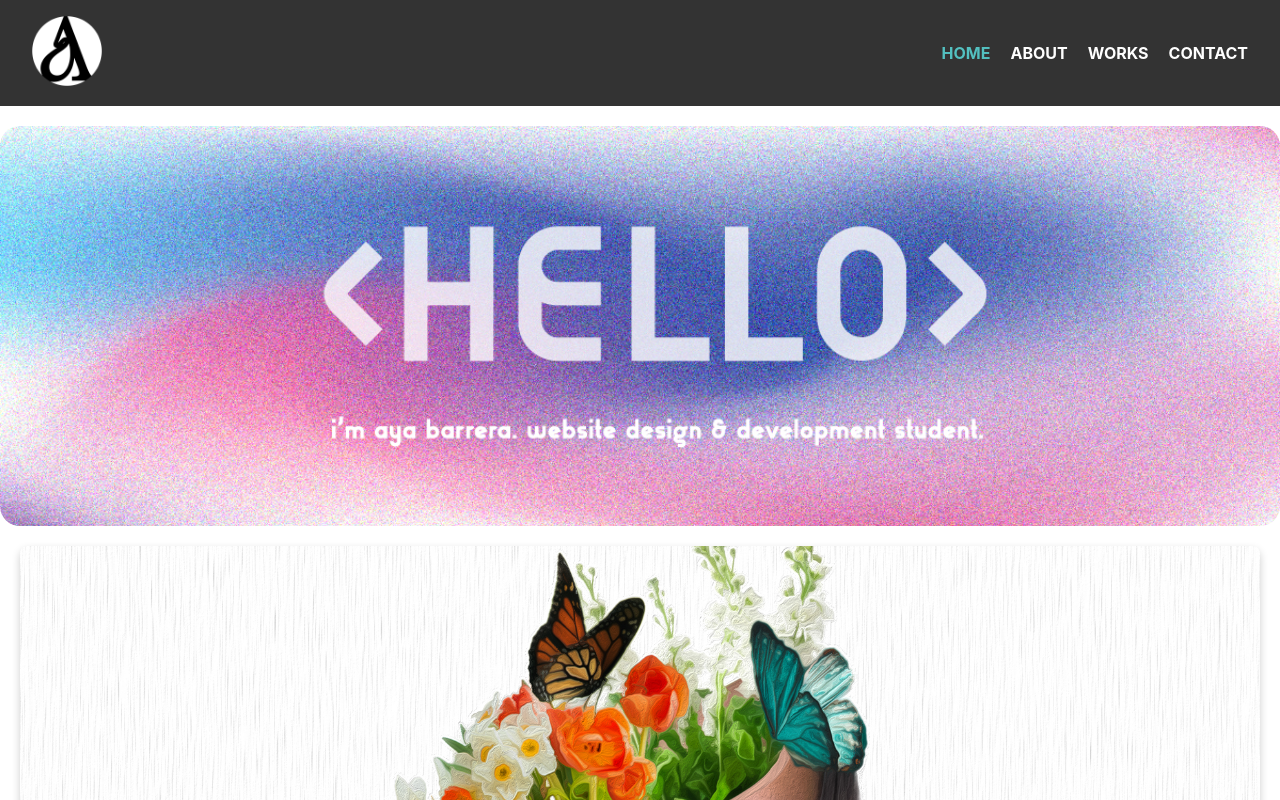
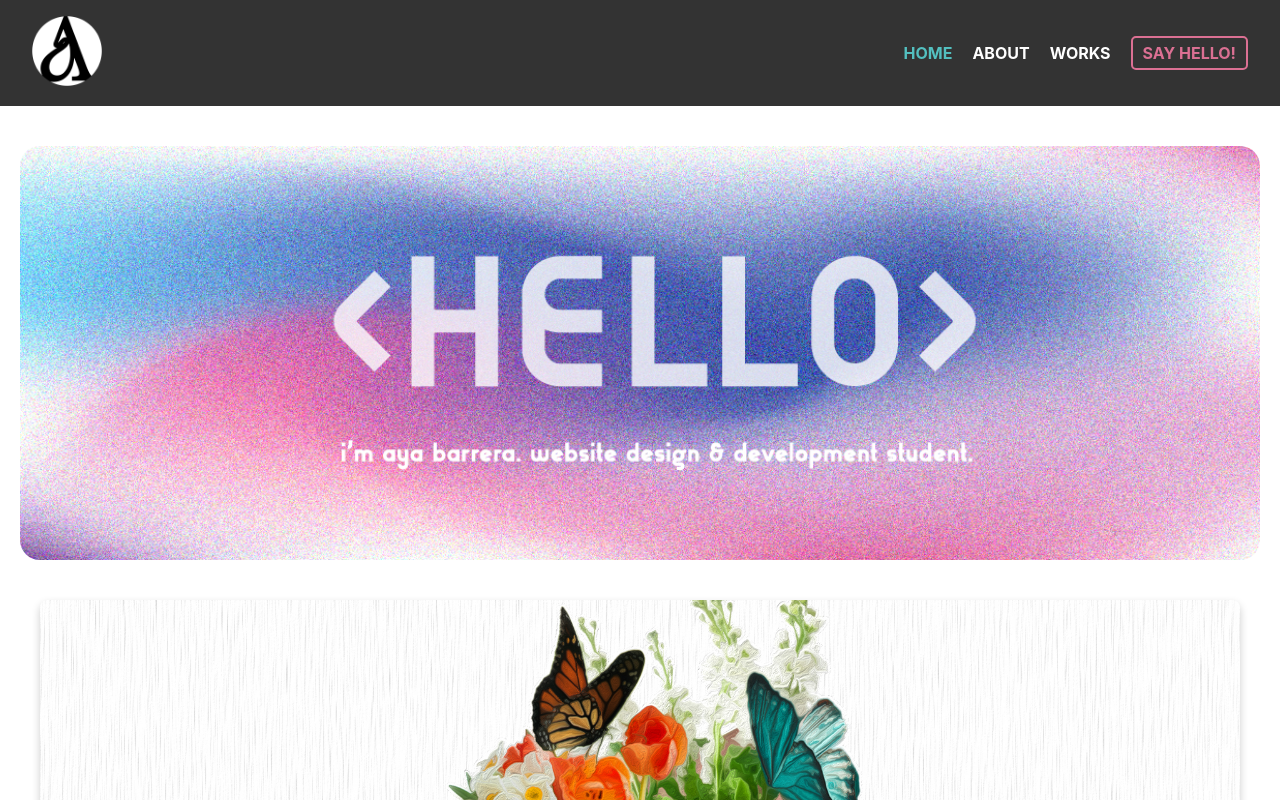
Before and after one commit to ayabarrera/ResponsiveNav, a React (Create React App) app: page / in a window 1280 px wide. Shown: the top 800 px of the page. Built offline with nearby package versions, Linux system fonts and the light colour scheme.

Commit message:
cleaned up the codes for home.js

```diff
--- a/src/App.css
+++ b/src/App.css
@@ -36,6 +36,21 @@
 }
 
 .nav-links a:not(.active) {
+  color: white;
+}
+
+/* for the say hello*/
+.nav-links li:nth-child(4) a {
+  color: palevioletred;
+  border: 2px solid palevioletred;
+  padding: 5px 10px;
+  border-radius: 5px;
+  transition: all 0.3s ease;
+}
+
+.nav-links li:nth-child(4) a:hover {
+  background-color: rgb(83, 192, 192);
+  border: 2px solid rgb(83, 192, 192);
   color: white;
 }
 
--- a/src/App.js
+++ b/src/App.js
@@ -1,6 +1,7 @@
 import React, { useState } from "react";
 import './App.css';
 import './index.css';
+import './home.css';
 import { BrowserRouter as Router, Routes, Route, NavLink } from "react-router-dom";
 import Home from './components/Home';
 import Work from './components/Works';
@@ -27,7 +28,7 @@ function App() {
             <li><NavLink to="/" end onClick={() => setIsOpen(false)}>HOME</NavLink></li>
             <li><NavLink to="/About" onClick={() => setIsOpen(false)}>ABOUT</NavLink></li>
             <li><NavLink to="/Work" onClick={() => setIsOpen(false)}>WORKS</NavLink></li>
-            <li><NavLink to="/Contact" onClick={() => setIsOpen(false)}>CONTACT</NavLink></li>
+            <li><NavLink to="/Contact" onClick={() => setIsOpen(false)}>SAY HELLO!</NavLink></li>
           </ul>
 
           <div className="hamburger" onClick={toggleMenu}>
--- a/src/components/Home.js
+++ b/src/components/Home.js
@@ -14,41 +14,23 @@ import work12 from "../images/work12.jpg";
 import work13 from "../images/work13.jpg";
 import work14 from "../images/work14.jpg";
 
-
-const imagePaths = [work1, work2, work3, work5, work4, work8, work6, work9, work10, work11, work12, work13, work14];
+const imagePaths = [
+  work1,
+  work2,
+  work3,
+  work5,
+  work4,
+  work8,
+  work6,
+  work9,
+  work10,
+  work11,
+  work12,
+  work13,
+  work14,
+];
 
 function Home() {
-  const pageStyle = {
-    backgroundColor: "white",
-    minHeight: "100vh",
-    color: "black",
-    margin: 0,
-  };
-
-  const sectionStyle = {
-    textAlign: "center",
-    display: "flex",
-    justifyContent: "center",
-    alignItems: "center",
-    height: "400px",
-    overflow: "hidden",
-    marginTop: "20px",
-  };
-
-  const heroImageStyle = {
-    width: "100%",
-    height: "100%",
-    objectFit: "cover",
-    borderRadius: "20px",
-  };
-
-  const galleryStyle = {
-    display: "grid",
-    gridTemplateColumns: "repeat(3, 1fr)",
-    gap: "20px",
-    padding: "20px",
-  };
-
   const imagePreviewStyle = {
     width: "100%",
     height: "auto",
@@ -73,24 +55,19 @@ function Home() {
       event.target.style.boxShadow = "0 8px 16px rgba(0, 0, 0, 0.4)";
       event.target.style.filter = "brightness(0.8) hue-rotate(15deg)";
     } else {
-      event.target.style.transform = "scale(1)";  // Normal size
-      event.target.style.boxShadow = "0 4px 8px rgba(0, 0, 0, 0.2)";  // Light shadow
+      event.target.style.transform = "scale(1)"; // Normal size
+      event.target.style.boxShadow = "0 4px 8px rgba(0, 0, 0, 0.2)"; // Light shadow
       event.target.style.filter = "none";
     }
   };
 
   return (
-    <div style={pageStyle}>
-      <header style={{ padding: "0px 0px", backgroundColor: "#f2eded", textAlign: "center" }}></header>
-      <section className="hero-section" style={sectionStyle}>
-        <img
-          src={heroImg}
-          alt="Hero"
-          style={heroImageStyle}
-        />
+    <div className="pageStyle">
+      <section className="homesectionStyle">
+        <img src={heroImg} alt="Hero" />
       </section>
 
-      <section style={galleryStyle}>
+      <section className="galleryStyle">
         {imagePaths.map((image, index) => {
           let imageStyle = imagePreviewStyle;
           let gridColumnStyle = "auto";
--- /dev/null
+++ b/src/home.css
@@ -0,0 +1,24 @@
+.homesectionStyle {
+    text-align: center;
+    display: flex;
+    justify-content: center;
+    align-items: center;
+    height: auto;
+    overflow: hidden;
+    margin-top: 20px;
+    width: 100%;
+  }
+
+  .homesectionStyle img {
+    width: 100%;
+    height: 100%;
+    object-fit: cover;
+    border-radius: 20px;
+  }
+
+  .galleryStyle {
+    display: grid;
+    grid-template-columns: repeat(3, 1fr);
+    gap: 20px;
+    padding: 20px;
+  }
--- a/src/index.css
+++ b/src/index.css
@@ -25,7 +25,7 @@ code {
 }
 
 /*page styling css*/
-.pagestyle {
+.pageStyle {
   background-color: white;
   color: black;
   margin: 0;
```
